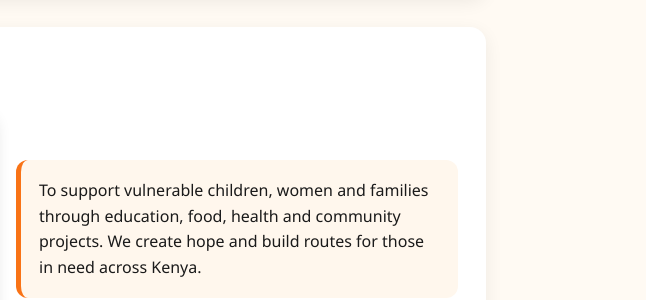
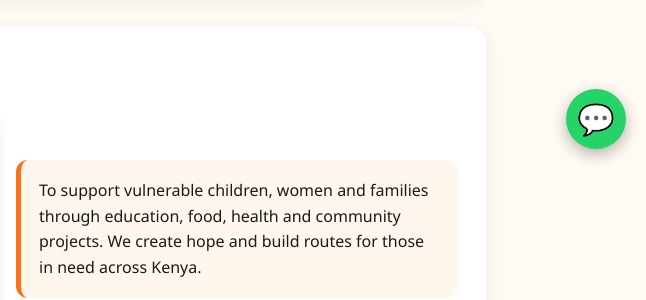
Before and after one commit to kiriminicholus5-star/eco-giving-support-orgarnisation, a plain HTML site: page index.html in a window 1280 px wide. Shown: the part 631-931 px from the top of the page, 634-1280 px from the left. Drawn offline with Linux system fonts and the light colour scheme.

Commit message:
Update index.html

```diff
--- a/index.html
+++ b/index.html
@@ -41,6 +41,7 @@
   @media(max-width:700px){.contact-grid{grid-template-columns:1fr}}
   .contact-item{background:#fff7ed;padding:14px;border-radius:10px;margin-bottom:10px}
   footer{background:#0b2d1f;color:#fff;text-align:center;padding:22px;font-size:.9em;margin-top:30px}
+  .whatsapp-float{position:fixed;bottom:20px;right:20px;background:#25d366;color:#fff;width:60px;height:60px;border-radius:50%;display:flex;align-items:center;justify-content:center;font-size:30px;text-decoration:none;box-shadow:0 5px 15px rgba(0,0,0,.3);z-index:999}
 </style>
 </head>
 <body>
@@ -82,12 +83,9 @@
     </div>
   </div>
 
-  <!-- LATEST VISIT SECTION - YOU WILL WRITE INSIDE THIS SECTION -->
   <div class="latest-card">
     <h2 style="color:#0b5c3a;margin-bottom:10px">Latest Visit</h2>
-
     <!-- YOU WRITE HERE - PUT YOUR TITLE AND PHOTOS HERE -->
-
   </div>
 
   <div class="card">
@@ -145,6 +143,7 @@
         <div class="contact-item"><b>Email</b><br>echoroutesfoundation@gmail.com</div>
         <div class="contact-item"><b>Phone</b><br>+254 757 677 939</div>
         <div class="contact-item"><b>Location</b><br>Nairobi, Kenya</div>
+        <div class="contact-item"><b>WhatsApp</b><br><a href="https://wa.me/254757677939" style="color:#0b5c3a;font-weight:bold;text-decoration:none">Chat with us on WhatsApp →</a></div>
         <div class="contact-item"><b>Response</b><br>We reply within 1 hour. Thank you for giving hope.</div>
       </div>
       <div>
@@ -160,5 +159,8 @@
   Made with Love in Kenya ❤️
 </footer>
 
+<!-- WhatsApp Floating Button -->
+<a class="whatsapp-float" href="https://wa.me/254757677939?text=Hello%20Echo%20Routes%20Foundation%2C%20I%20want%20to%20donate" target="_blank">💬</a>
+
 </body>
 </html>
```
